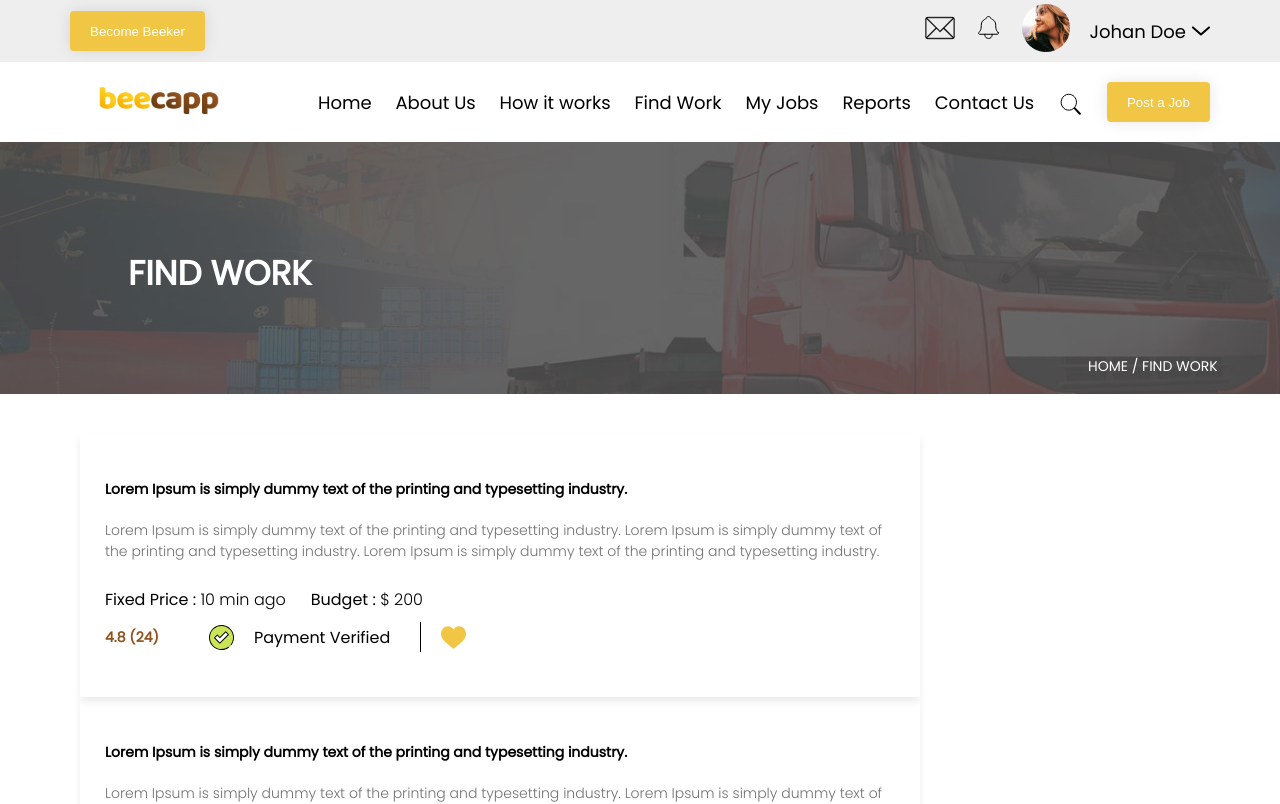
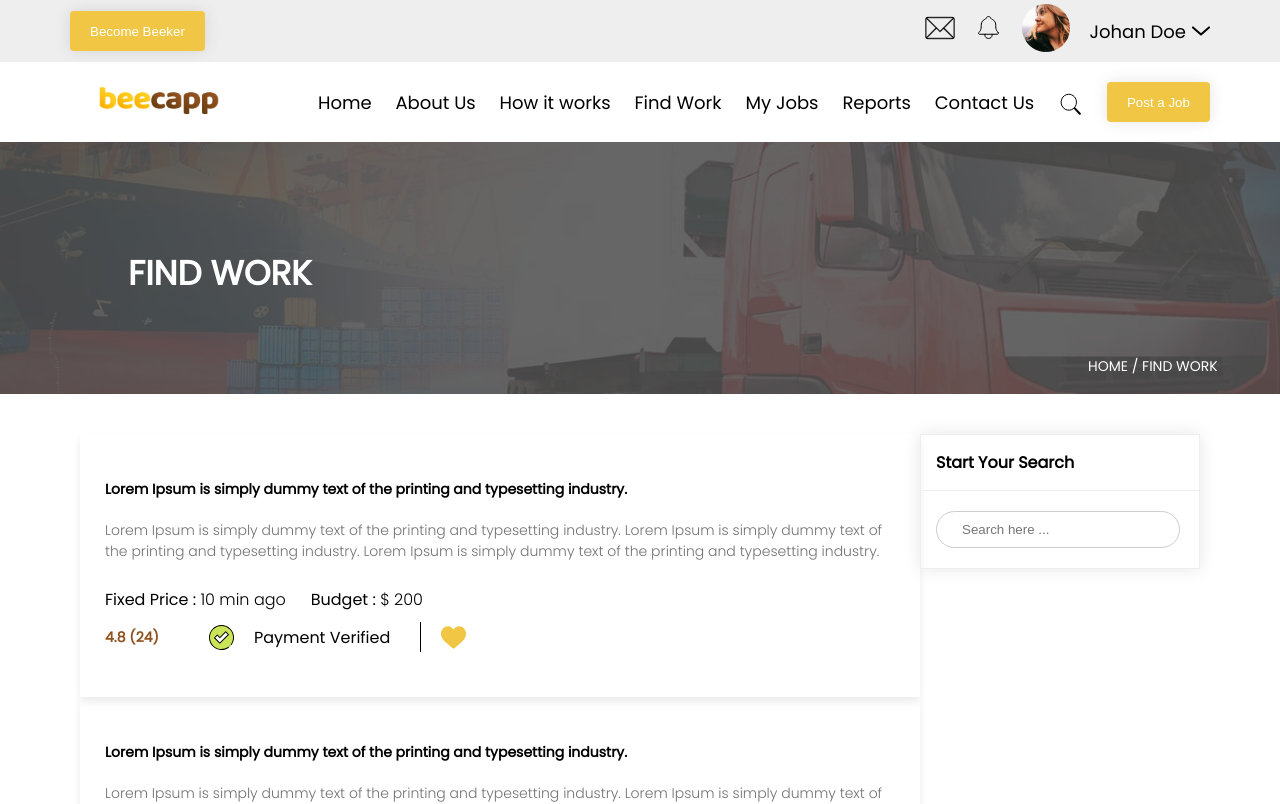
Before and after one commit to asadrazashah/becapp, a React (Create React App) app: page /home/findwork in a window 1280 px wide. Shown: the top 804 px of the page. Built offline with nearby package versions, Linux system fonts and the light colour scheme.

Commit message:
added search box

```diff
--- /dev/null
+++ b/src/components/SearchBox.tsx
@@ -0,0 +1,11 @@
+import React from "react";
+import "../styles/components/search_box.scss";
+
+const SearchBox: React.FC = () => {
+    return <div className="searchBox">
+        <h2>Start Your Search</h2>
+        <input type="text" placeholder="Search here ..." />
+    </div>
+}
+
+export default SearchBox;
--- a/src/screens/FindWork.tsx
+++ b/src/screens/FindWork.tsx
@@ -1,6 +1,7 @@
 import React from "react";
 import { Grid } from "@material-ui/core";
 import DescriptionPage from "../components/DescriptionPage";
+import SearchBox from "../components/SearchBox";
 import JobCard from "../components/JobCard";
 import * as Constants from "../constants";
 import "../styles/screens/jobs.scss"
@@ -15,7 +16,9 @@ const FindWork: React.FC = () => {
                     <JobCard job={Constants.jobData} />
                     <JobCard job={Constants.jobData} />
                 </Grid>
-                <Grid item xs={12} sm={12} md={3} lg={3}></Grid>
+                <Grid item xs={12} sm={12} md={3} lg={3}>
+                    <SearchBox />
+                </Grid>
             </Grid>
         </div>
     </>
--- /dev/null
+++ b/src/styles/components/search_box.scss
@@ -0,0 +1,19 @@
+.searchBox {
+  border: 1px solid #eeeeee;
+  box-sizing: border-box;
+  box-shadow: 0px 0px 16px rgba(0, 0, 0, 0.1);
+  h2 {
+    font-size: 16px;
+    padding: 15px 15px;
+    border-bottom: 1px solid #eee;
+  }
+  input {
+    margin: 20px 15px;
+    padding: 10px;
+    outline: none;
+    border-radius: 50px;
+    width: 80%;
+    border: 1px solid #cdcdcd;
+    text-indent: 15px;
+  }
+}
```
